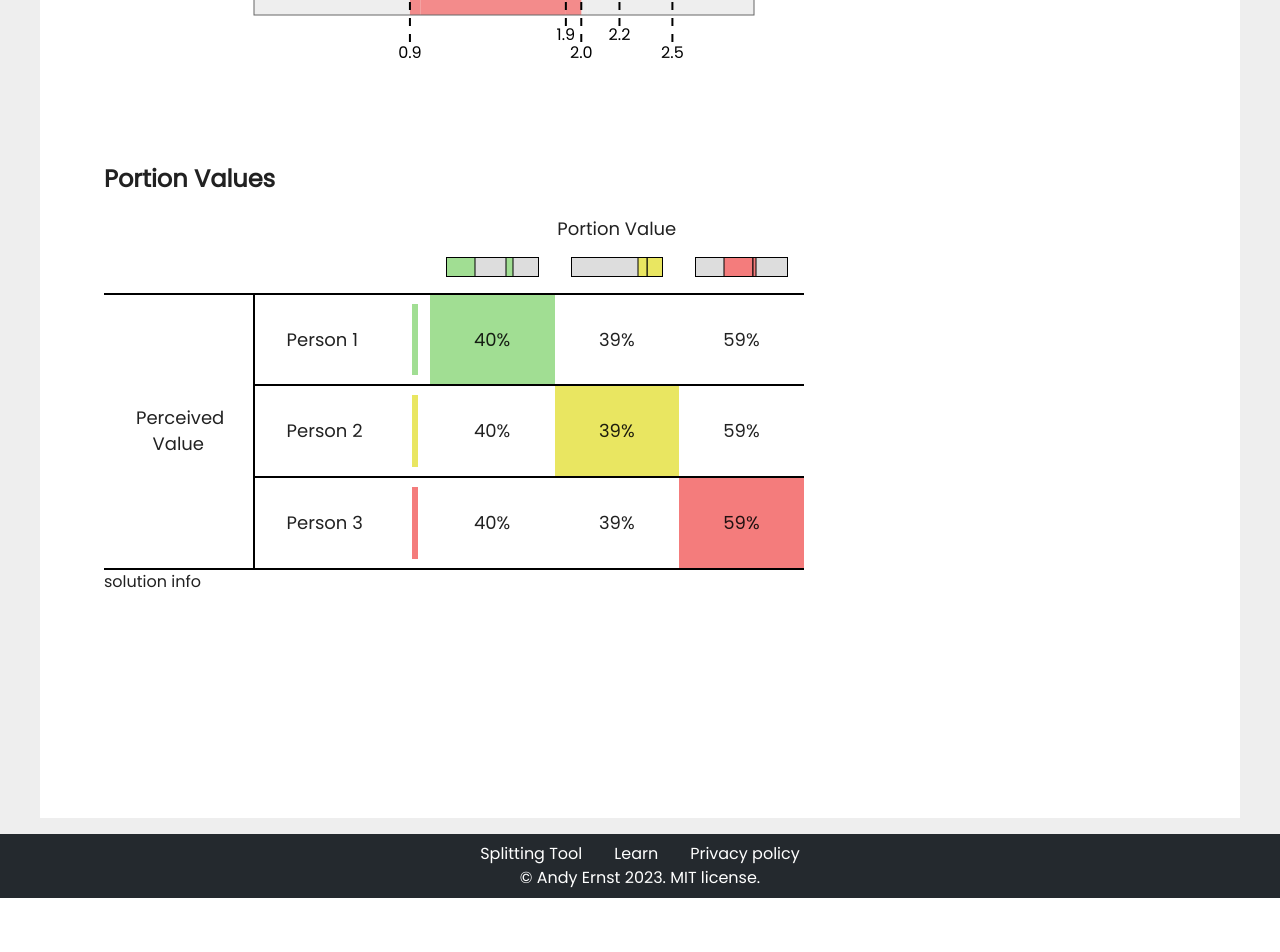
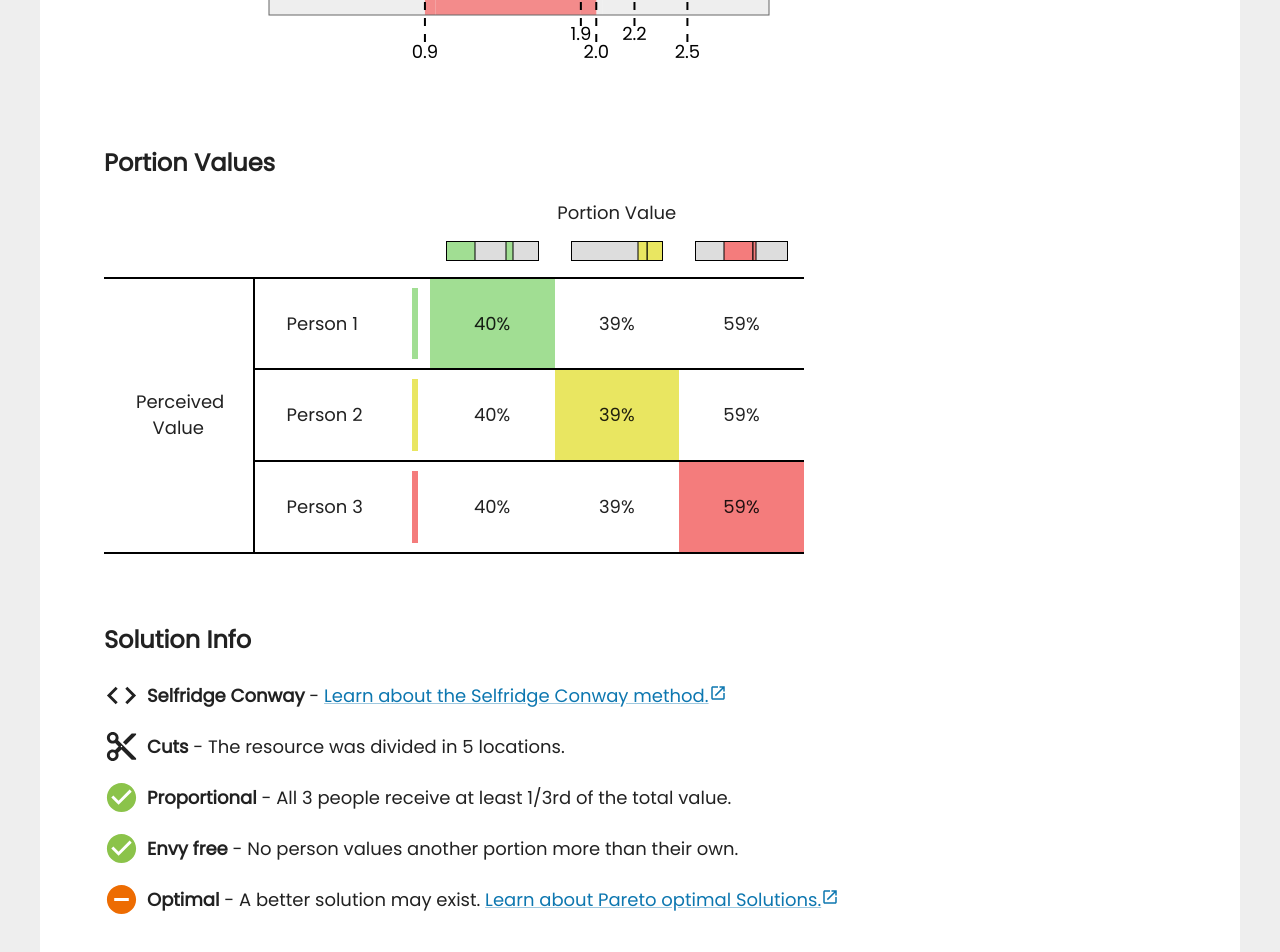
Before and after one commit to yongtenglei/cake, a React (Create React App) app: page /graph in a window 1280 px wide. Shown: the part 1040-1992 px from the top of the page. Before the commit the page ends 1938 px from the top, so only its background shows below. Built offline with nearby package versions, Linux system fonts and the light colour scheme.

Commit message:
add error boundaries

```diff
--- a/package.json
+++ b/package.json
@@ -22,15 +22,14 @@
     "html2canvas": "^1.4.1",
     "lodash.clamp": "^4.0.3",
     "lodash.maxby": "^4.6.0",
-    "lodash.memoize": "^4.1.2",
     "lodash.remove": "^4.7.0",
     "react": "^18.2.0",
     "react-dom": "^18.2.0",
+    "react-error-boundary": "^4.0.10",
     "react-router-dom": "^6.14.0",
     "react-scripts": "5.0.1",
     "react-svg": "^16.1.18",
-    "typescript": "^4.9.5",
-    "web-vitals": "^3.3.1"
+    "typescript": "^4.9.5"
   },
   "scripts": {
     "start": "react-scripts start",
--- a/src/Graph/Graph.tsx
+++ b/src/Graph/Graph.tsx
@@ -1,31 +1,30 @@
-import React, { useState } from 'react'
+import { useState } from 'react'
 
-import { Stack, Box, Button } from '@mui/material'
+import { Box, Button } from '@mui/material'
+import { LoadingModal } from '../components/LoadingModal'
+import { getAgentColor } from '../constants'
+import { Portion, Preferences, SectionLabel, Segment } from '../types'
+import { GraphContext } from './GraphContext'
+import { runDivisionAlgorithm } from './algorithm/run'
+import { CompareViewGraph } from './components/CompareViewGraph'
 import { DrawingLayer } from './components/DrawingLayer'
-import { GraphHeader } from './components/Header/GraphHeader'
-import { SwitchAgentHeader } from './components/Header/SwitchAgentHeader'
 import {
   CompareHeaderButtons,
   DrawingHeaderButtons,
 } from './components/Header/GraphButtons'
-import { CompareViewGraph } from './components/CompareViewGraph'
+import { GraphHeader } from './components/Header/GraphHeader'
+import { SwitchAgentHeader } from './components/Header/SwitchAgentHeader'
+import { ResultsView } from './components/ResultsView/ResultsView'
 import { SelectAlgoModal } from './components/SelectAlgoModal'
-import { Slice, Segment, Preferences, SectionLabel, Portion } from '../types'
-import { GraphContext } from './GraphContext'
-import { createScales, isDrawingComplete } from './graphUtils'
 import {
   AlgoName,
+  defaultCakeSize,
   defaultGraphHeight,
   defaultGraphWidth,
-  getInnerWidth,
   getInnerHeight,
-  defaultCakeSize,
-  margin,
+  getInnerWidth
 } from './graphConstants'
-import { runDivisionAlgorithm } from './algorithm/run'
-import { LoadingModal } from '../components/LoadingModal'
-import { getAgentColor } from '../constants'
-import { ResultsView } from './components/ResultsView/ResultsView'
+import { createScales, isDrawingComplete } from './graphUtils'
 
 const temp: Preferences = [
   [
@@ -178,6 +177,7 @@ export const Graph = () => {
     cakeSize,
   })
 
+  const [algoUsed, setAlgoUsed] = useState<AlgoName | null>('selfridgeConway')
   const [algoResults, setAlgoResults] = useState<Portion[] | []>(testPortions)
   // const [algoResults, setAlgoResults] = useState<Portion[] | []>(null)
   const [preferences, setPreferences] = useState<Preferences>(temp2)
@@ -219,6 +219,7 @@ export const Graph = () => {
     setLoading(true)
     setAlgoModalOpen(false)
 
+    setAlgoUsed(algo)
     const results = await runDivisionAlgorithm(preferences, algo, cakeSize)
     setAlgoResults(results)
 
@@ -237,8 +238,12 @@ export const Graph = () => {
     body = (
       <Box>
         {/* <Button onClick={}>Edit</Button> */}
-        <Button onClick={() => resetData()}>Start Over</Button>
-        <ResultsView results={algoResults} preferences={preferences} />
+        <Button onClick={() => resetData()} variant="contained">Start Over</Button>
+        {/* <IconButton onClick={() => resetData()}>
+          <LoopIcon />
+          Start Over
+        </IconButton> */}
+        <ResultsView results={algoResults} preferences={preferences} algoUsed={algoUsed} />
       </Box>
     )
   } else if (compareMode) {
--- a/src/Graph/_CakeSliceResults.tsx
+++ b/src/Graph/_CakeSliceResults.tsx
@@ -1,7 +1,4 @@
 import React, { useContext } from 'react'
-import CircleCheckIcon from '@mui/icons-material/CheckCircle'
-import ContentCutIcon from '@mui/icons-material/ContentCut'
-import RemoveCircle from '@mui/icons-material/RemoveCircle'
 import { Tooltip, Box } from '@mui/material'
 import { Slice } from '../types'
 import { margin } from './graphConstants'
--- a/src/Graph/components/ResultsView/ResultsTable.tsx
+++ b/src/Graph/components/ResultsView/ResultsTable.tsx
@@ -26,6 +26,7 @@ export const ResultsTable = ({ preferences, results }: ResultsTableProps) => {
       <TableContainer>
         <Table
           sx={{
+            maxWidth: results.length > 3 ? 'none' : '700px',
             th: { border: 'none', paddingTop: 0, fontSize: 18 },
             td: {
               border: '2px solid black',
--- a/src/Graph/components/ResultsView/ResultsView.tsx
+++ b/src/Graph/components/ResultsView/ResultsView.tsx
@@ -1,26 +1,32 @@
-import { useContext } from 'react'
-import { Stack, Box, IconButton, Tooltip } from '@mui/material'
-import { getAgentColor } from '../../../constants'
-import { Portion, Preferences, Segment, Slice } from '../../../types'
-import { GraphContext } from '../../GraphContext'
-import { useConvertSegToPixels, createScales } from '../../graphUtils'
+import { Stack } from '@mui/material'
+import { SectionErrorDisplay } from '../../../components/SectionErrorDisplay'
+import { Portion, Preferences } from '../../../types'
+import { AlgoName } from '../../graphConstants'
 import { ResultsGraphs } from './ResultsGraphs'
 import { ResultsTable } from './ResultsTable'
+import { SolutionInfo } from './SolutionInfo'
+import { ErrorBoundary } from "react-error-boundary";
 
 interface ResultsViewProps {
   preferences: Preferences
   results: Portion[]
+  algoUsed: AlgoName
 }
 
-export const ResultsView = ({ results, preferences }: ResultsViewProps) => {
-  console.log(results)
+export const ResultsView = ({ results, preferences, algoUsed }: ResultsViewProps) => {
+  // The subsections do a lot of work, so in case there are bugs
+  // the error boundaries will prevent errors from ruining the whole page.
   return (
-    <Stack maxWidth={'700px'} spacing={8}>
+    <Stack spacing={6}>
+      <ErrorBoundary FallbackComponent={SectionErrorDisplay}>
         <ResultsGraphs results={results} preferences={preferences} />
-
+      </ErrorBoundary>
+      <ErrorBoundary FallbackComponent={SectionErrorDisplay}>
         <ResultsTable results={results} preferences={preferences} />
-
-        solution info
+      </ErrorBoundary>
+      <ErrorBoundary FallbackComponent={SectionErrorDisplay}>
+        <SolutionInfo algoUsed={algoUsed} results={results} />
+      </ErrorBoundary>
     </Stack>
   )
 }
--- /dev/null
+++ b/src/Graph/components/ResultsView/SolutionInfo.tsx
@@ -0,0 +1,90 @@
+import CircleCheckIcon from '@mui/icons-material/CheckCircle'
+import CodeIcon from '@mui/icons-material/Code'
+import ContentCutIcon from '@mui/icons-material/ContentCut'
+import RemoveCircleIcon from '@mui/icons-material/RemoveCircle'
+import { Box, Stack, SvgIconProps } from '@mui/material'
+import { Portion } from '../../../types'
+import { AlgoName, Algorithms } from '../../graphConstants'
+import { Link } from '../../../components/Link'
+
+const makeOrdinal = (num: number) => {
+  switch (num % 10) {
+    case 1:
+      return num + 'st'
+    case 2:
+      return num + 'nd'
+    case 3:
+      return num + 'rd'
+    default:
+      return num + 'th'
+  }
+}
+
+interface SolutionInfoProps {
+  algoUsed: AlgoName
+  results: Portion[]
+}
+
+export const SolutionInfo = ({ algoUsed, results }: SolutionInfoProps) => {
+  const numPeople = results.length
+  const numSections = results.reduce((acc, result) => acc + result.edges.length, 0)
+  const numCuts = numSections - 1
+  const algo = Algorithms[algoUsed]
+  return (
+    <section>
+      <h2>Solution Info</h2>
+      <Stack
+        component="ul"
+        spacing={2}
+        sx={{ padding: 0, listStyle: 'none', fontSize: 18 }}
+      >
+        <BulletPoint
+          icon={<CodeIcon fontSize="large" />}
+          title={algo.name}
+          text={<Link href={algo.link}>Learn about the {algo.name} method.</Link>}
+        />
+        <BulletPoint
+          icon={<ContentCutIcon fontSize="large" />}
+          title={'Cuts'}
+          text={`The resource was divided in ${numCuts} locations.`}
+        />
+        <BulletPoint
+          icon={<CircleCheckIcon color="success" fontSize="large" />}
+          title={'Proportional'}
+          text={`All ${numPeople} people receive at least 1/${makeOrdinal(
+            numPeople
+          )} of the total value.`}
+        />
+        <BulletPoint
+          icon={<CircleCheckIcon color="success" fontSize="large" />}
+          title={'Envy free'}
+          text={'No person values another portion more than their own.'}
+        />
+        <BulletPoint
+          icon={<RemoveCircleIcon color="warning" fontSize="large" />}
+          title={'Optimal'}
+          text={<>A better solution may exist. <Link href="https://en.wikipedia.org/wiki/Pareto_efficiency">Learn about Pareto optimal Solutions.</Link></>}
+        />
+      </Stack>
+    </section>
+  )
+}
+
+interface BulletPointProps {
+  icon: React.ReactElement<SvgIconProps>
+  title: string
+  text: React.ReactNode
+}
+
+const BulletPoint = ({ icon, title, text }: BulletPointProps) => {
+  return (
+    <li>
+      <Stack direction="row" spacing={1} alignItems='center'>
+        {icon}
+        <div>
+          <strong>{title}</strong> - {text}
+        </div>
+      </Stack>
+    </li>
+  )
+}
--- a/src/Graph/components/Segments.tsx
+++ b/src/Graph/components/Segments.tsx
@@ -1,9 +1,8 @@
-import React, { useContext, memo } from 'react'
-import memoize from 'lodash.memoize'
-import { getInnerHeight } from '../graphConstants'
+import React, { memo, useContext } from 'react'
 import { DrawnSegment } from '../../types'
 import { shadeHexColor } from '../../utils/colorUtils'
 import { GraphContext } from '../GraphContext'
+import { getInnerHeight } from '../graphConstants'
 
 interface SegmentsProps {
   segments: DrawnSegment[]
--- a/src/Pages/ErrorPage.css
+++ b/src/Pages/ErrorPage.css
@@ -4,7 +4,7 @@
   stroke-width: 2px;
   stroke-dasharray: 2000;
 
-  animation: dash 5s linear;
+  animation: dash 2s linear;
   fill: rgb(126, 48, 0);
   stroke: white;
 }
--- a/src/components/Link.tsx
+++ b/src/components/Link.tsx
@@ -22,7 +22,7 @@ type LinkProps = React.ComponentProps<typeof MuiLink> & {
 
 export const Link = ({ children, href, innerRef, ...props }: LinkProps) => {
   const isExternal = !href.startsWith('/')
-  const extraProps = isExternal ? {target: '_blank', rel: 'noopener'} : {}
+  const extraProps = isExternal ? { target: '_blank', rel: 'noopener' } : {}
   return (
     <MuiLink
       {...props}
@@ -33,12 +33,7 @@ export const Link = ({ children, href, innerRef, ...props }: LinkProps) => {
       {...extraProps}
     >
       {children}
-      {isExternal ? (
-        <>
-          {' '}
-          <LaunchIcon sx={{ fontSize: 'inherit' }} />
-        </>
-      ) : null}
+      {isExternal ? <LaunchIcon sx={{ fontSize: 'inherit' }} /> : null}
     </MuiLink>
   )
 }
--- /dev/null
+++ b/src/components/SectionErrorDisplay.tsx
@@ -0,0 +1,21 @@
+import React from 'react'
+import ErrorIcon from '@mui/icons-material/Error'
+import { Stack } from '@mui/material'
+
+export const SectionErrorDisplay = ({ error }) => {
+  return (
+    <Stack
+      padding={6}
+      alignItems={'center'}
+      spacing={2}
+      role="alert"
+      sx={{ border: '1px solid red' }}
+    >
+      <ErrorIcon color="error" fontSize="large" />
+      <h2>Error</h2>
+
+      <p>Sorry, an error occurred in this part of the page.</p>
+      <code>{error.message}</code>
+    </Stack>
+  )
+}
--- a/src/index.tsx
+++ b/src/index.tsx
@@ -27,6 +27,9 @@ const theme = createTheme({
       main: '#FFB703',
       dark: '#FB8500',
     },
+    success: {
+      main: '#8bc34a',
+    }
   },
 })
 
```
Also changed, not shown: src/Graph/components/ResultsView/ResultsGraphs.tsx (+9 -3 lines), 1 other file (tests, documents, lock files or other folders).
